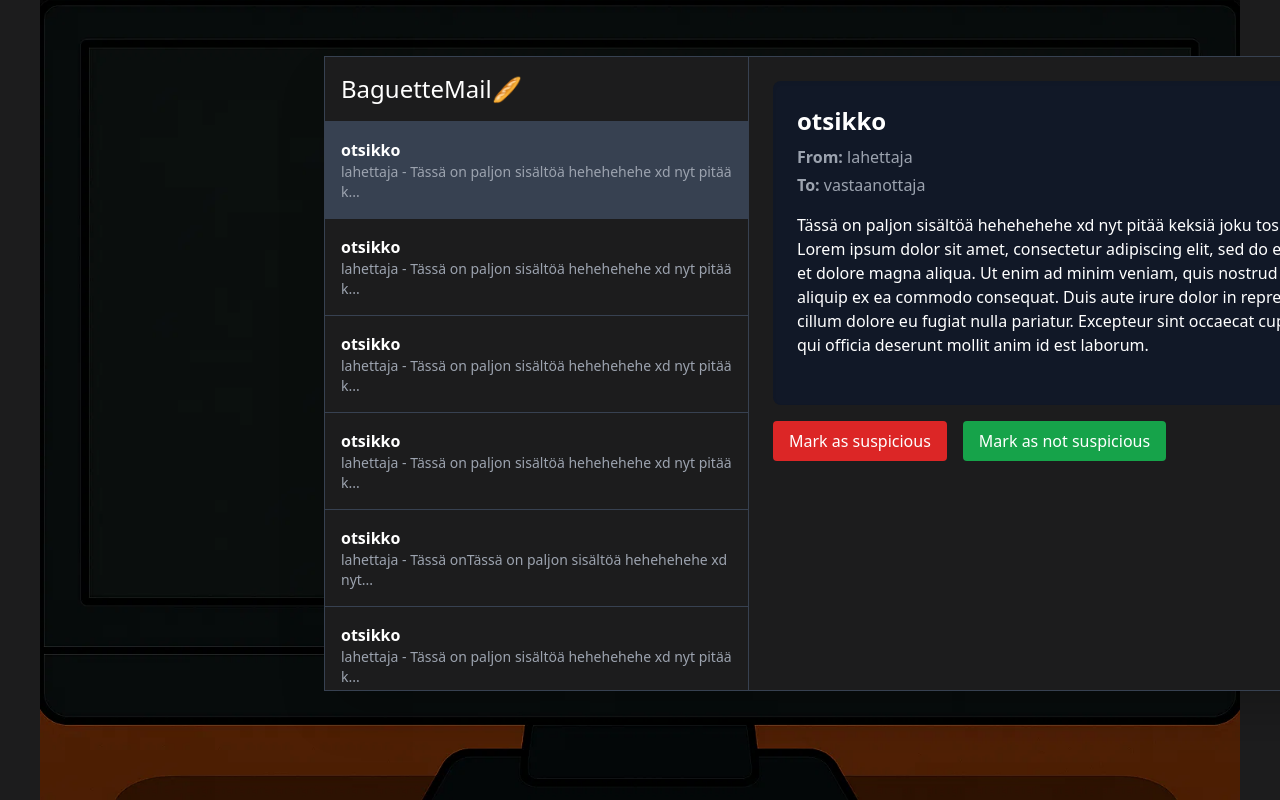
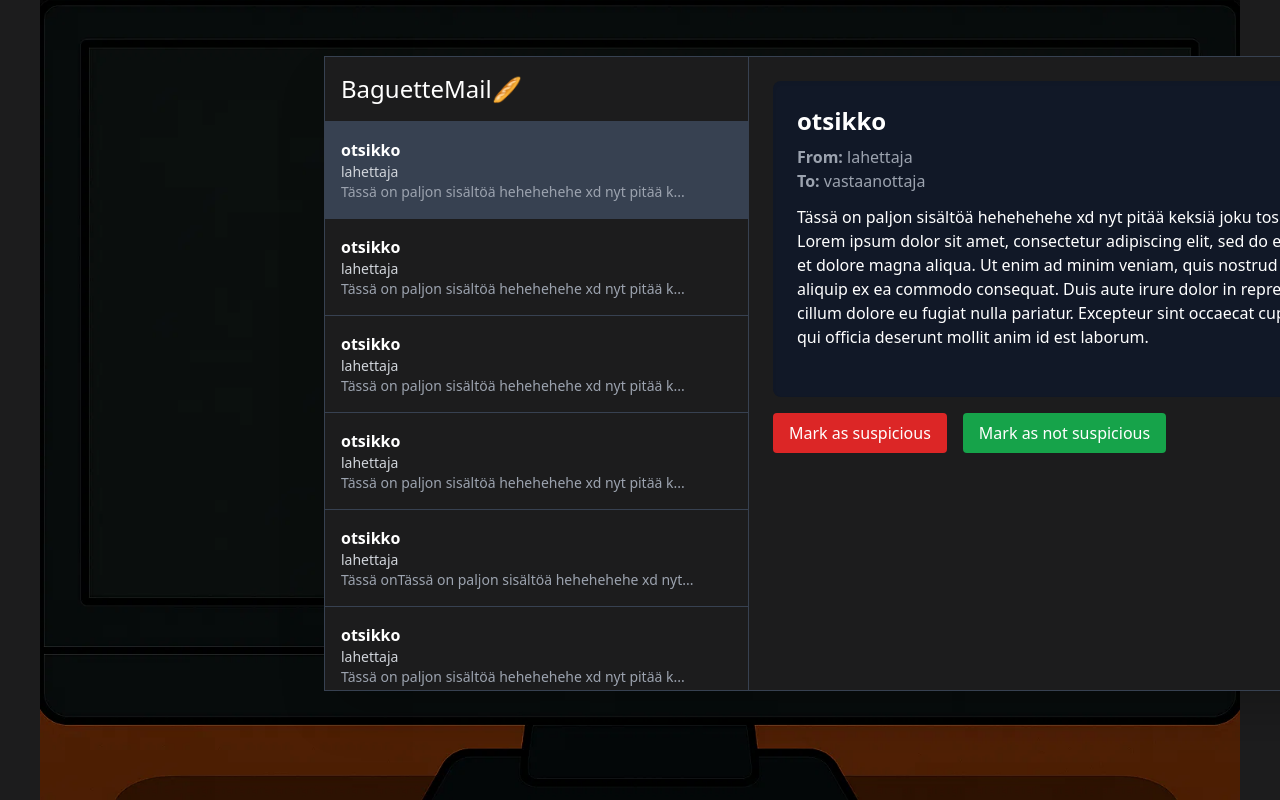
Before and after one commit to jereej/CTFEnvironment, a React (Vite) app in the folder client/: page /backrooms/mail in a window 1280 px wide. Both pictures are taken after a click on the element 536 px from the left and 170 px from the top of the page. Shown: the top 800 px of the page. Built offline with nearby package versions, Linux system fonts and the light colour scheme.

Commit message:
Visual updates for /backrooms/mail

```diff
--- a/client/src/Mail.tsx
+++ b/client/src/Mail.tsx
@@ -1,4 +1,4 @@
-import React, { useState } from "react";
+import React, { JSX, useState } from "react";
 import data from "./mails.json";
 
 interface Mail {
@@ -7,6 +7,8 @@
     sender: string;
     recipient: string;
     content: string;
+    date: string;
+    time: string;
     isSuspicious: boolean;
 }
 
@@ -36,6 +38,85 @@
     };
 
     const allMarked = Object.keys(answers).length === mails.length;
+
+    function linkify(text: string): (string | JSX.Element)[] {
+        // Markdown link: [text](http(s)://...)
+        const mdLinkRegex = /\[([^\]]+)\]\((https?:\/\/[^\s)]+)\)/g;
+
+        // Raw URL: http://... or https://...
+        const rawUrlRegex = /(https?:\/\/[^\s]+)/g;
+
+        // Combined pattern
+        const combined = new RegExp(`${mdLinkRegex.source}|${rawUrlRegex.source}`, "g");
+
+        const pieces: (string | JSX.Element)[] = [];
+        let lastIndex = 0;
+        let match: RegExpExecArray | null;
+
+        while ((match = combined.exec(text)) !== null) {
+            const fullMatch = match[0];
+
+            // Push plain text before match
+            if (match.index > lastIndex) {
+            pieces.push(text.slice(lastIndex, match.index));
+            }
+
+            // Markdown link matched
+            if (match[2]) {
+            const linkText = match[1];
+            const url = match[2];
+
+            pieces.push(
+                <a
+                key={`md-${match.index}`}
+                href={url}
+                target="_blank"
+                rel="noopener noreferrer"
+                className="text-blue-400 underline"
+                >
+                {linkText}
+                </a>
+            );
+            }
+            // Raw URL matched
+            else if (match[0].startsWith("http")) {
+            const url = match[0];
+
+            pieces.push(
+                <a
+                key={`raw-${match.index}`}
+                href={url}
+                target="_blank"
+                rel="noopener noreferrer"
+                className="text-blue-400 underline"
+                >
+                {url}
+                </a>
+            );
+            }
+
+            lastIndex = match.index + fullMatch.length;
+        }
+
+        // Push remaining text
+        if (lastIndex < text.length) {
+            pieces.push(text.slice(lastIndex));
+        }
+
+        // Convert \n to <br/>
+        const withBreaks = pieces.flatMap((part, i) => {
+            if (typeof part !== "string") return [part];
+
+            const lines = part.split("\n");
+            return lines.flatMap((line, j) =>
+            j < lines.length - 1
+                ? [line, <br key={`br-${i}-${j}`} />]
+                : [line]
+            );
+        });
+
+        return withBreaks;
+    }
 
     return (
         <div className="absolute inset-0 bg-[#1C1C1DFF]">
@@ -69,9 +150,11 @@
                                         ${selectedMail?.id === mail.id ? "bg-gray-700" : ""}
                                     `}
                                 >
-                                    <h2 className="text-white font-semibold">{mail.header}</h2>
+                                    <h2 className="text-white font-bold">{mail.header.slice(0,50)}</h2>
+                                    <p className="text-gray-300 text-sm">{mail.sender}</p>
                                     <p className="text-gray-400 text-sm">
-                                        {mail.sender} - {mail.content.slice(0, 50)}...
+                                        {mail.content.slice(0, 50)}...
+                                        <br/>{mail.date} {mail.time}
                                     </p>
                                 </div>
                             ))}
@@ -96,15 +179,20 @@
                                 <div className="bg-gray-900 text-white rounded-lg p-6 shadow-inner">
                                     <h2 className="text-2xl font-bold mb-2">{selectedMail.header}</h2>
 
-                                    <p className="text-gray-400 mb-1">
+                                    <p className="text-gray-400">
                                         <strong>From:</strong> {selectedMail.sender}
                                     </p>
 
-                                    <p className="text-gray-400 mb-4">
+                                    <p className="text-gray-400 mb-2">
                                         <strong>To:</strong> {selectedMail.recipient}
                                     </p>
+                                    <p className="text-gray-400 mb-3">
+                                        {selectedMail.date} {selectedMail.time}
+                                    </p>
 
-                                    <p className="mb-6">{selectedMail.content}</p>
+                                    <div className="mb-6">
+                                        {linkify(selectedMail.content)}
+                                    </div>
                                 </div>
 
                                 {answers[selectedMail.id] !== undefined ? (
```
